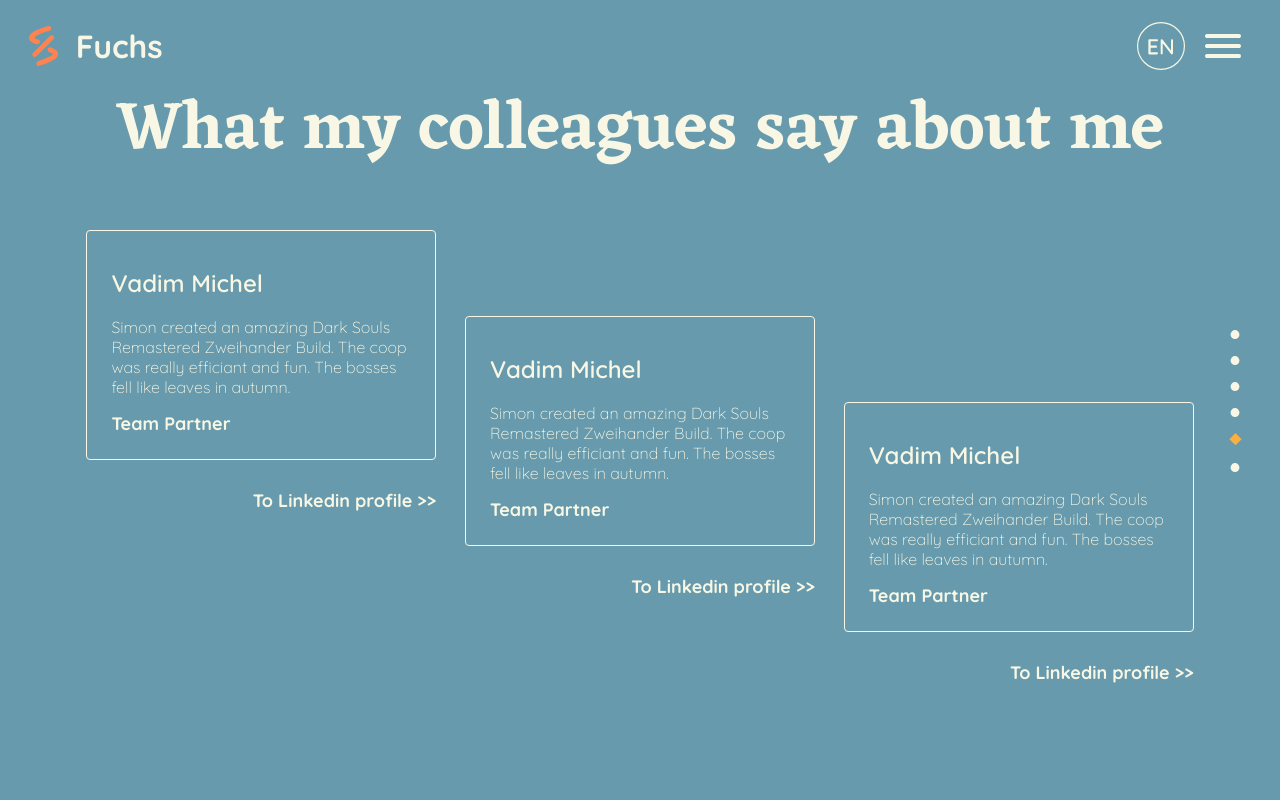
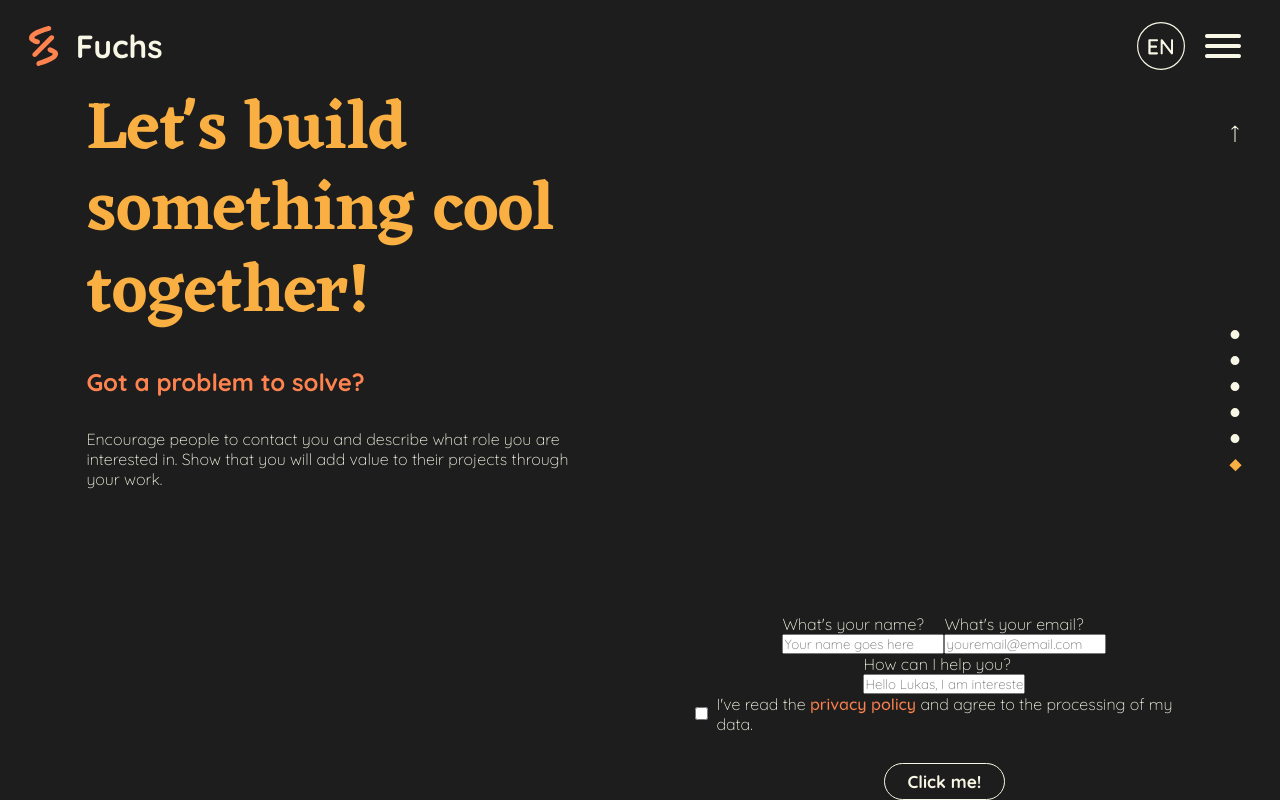
Before and after one commit to SimCommit/portfolio-website, an Angular app: page / in a window 1280 px wide. Built offline with nearby package versions, Linux system fonts and the light colour scheme.

Commit message:
feat: add ContactComponent with initial structure and styles

```diff
--- /dev/null
+++ b/src/app/main-page/contact/contact.component.html
@@ -0,0 +1,30 @@
+<section id="section-6">
+    <div id="contact-text">
+        <h2>Let's build something cool together!</h2>
+        <p id="c-question">Got a problem to solve?</p>
+        <p>Encourage people to contact you and describe what role you are interested in. Show that you will add value to
+            their projects through your work. </p>
+    </div>
+
+    <form>
+        <div>
+            <label>
+                What's your name?
+                <input type="text" placeholder="Your name goes here" required>
+            </label>
+            <label>
+                What's your email?
+                <input type="email" placeholder="youremail@email.com" required>
+            </label>
+        </div>
+        <label>
+            How can I help you?
+            <input type="text" placeholder="Hello Lukas, I am interested in..." required>
+        </label>
+        <label id="input-checkbox">
+            <input type="checkbox" required>
+            <span>I've read the <a href="#">privacy policy</a> and agree to the processing of my data.</span>
+        </label>
+        <app-primary-button></app-primary-button>
+    </form>
+</section>
--- /dev/null
+++ b/src/app/main-page/contact/contact.component.scss
@@ -0,0 +1,59 @@
+@use "./../../../styles/_mixins" as *;
+@use "./../../../styles/_variables" as *;
+
+section {
+  @include sectionBoxStyle($bc: $main-black);
+  @include dFlex($ai: flex-start, $jc: space-between);
+}
+
+#contact-text {
+  width: 45%;
+  @include dFlex($fd: column, $ai: flex-start);
+
+  h2 {
+    color: $main-yellow;
+  }
+
+  p {
+    margin-top: 32px;
+  }
+}
+
+#c-question {
+  font-size: 24px;
+  font-weight: bold;
+  color: $main-coral;
+  //   text-align: start;
+}
+
+form {
+  width: 45%;
+  align-self: flex-end;
+  @include dFlex($fd: column);
+
+  div {
+    @include dFlex($jc: space-between);
+  }
+
+  label {
+    @include dFlex($fd: column, $ai: flex-start);
+  }
+}
+
+#input-checkbox {
+  @include dFlex($ai: center, $g: 8px);
+
+  a {
+    color: $main-coral;
+    -webkit-text-stroke: 0.2px $main-black;
+    font-weight: 600;
+
+    &:hover {
+      color: $main-ivory;
+      -webkit-text-stroke: 0.2px $main-ivory;
+    }
+  }
+}
+
+.input-field {
+}
--- a/src/app/main-page/main-page-state.service.ts
+++ b/src/app/main-page/main-page-state.service.ts
@@ -5,7 +5,7 @@ import { Injectable } from '@angular/core';
 })
 export class MainPageStateService {
 
-  currentSection:number = 5;
+  currentSection:number = 6;
 
   mobileView:boolean = false;
 
--- a/src/app/main-page/main-page.component.html
+++ b/src/app/main-page/main-page.component.html
@@ -3,4 +3,5 @@
 <!-- <app-about-me></app-about-me> -->
 <!-- <app-skills></app-skills> -->
 <!-- <app-portfolio></app-portfolio> -->
- <app-references></app-references>
+ <!-- <app-references></app-references> -->
+ <app-contact></app-contact>
--- a/src/app/main-page/main-page.component.ts
+++ b/src/app/main-page/main-page.component.ts
@@ -5,10 +5,11 @@ import { AboutMeComponent } from "./about-me/about-me.component";
 import { SkillsComponent } from './skills/skills.component';
 import { PortfolioComponent } from './portfolio/portfolio.component';
 import { ReferencesComponent } from './references/references.component';
+import { ContactComponent } from './contact/contact.component';
 
 @Component({
   selector: 'app-main-page',
-  imports: [HeroComponent, SectionNavComponent, AboutMeComponent, SkillsComponent, PortfolioComponent, ReferencesComponent],
+  imports: [HeroComponent, SectionNavComponent, AboutMeComponent, SkillsComponent, PortfolioComponent, ReferencesComponent, ContactComponent],
   templateUrl: './main-page.component.html',
   styleUrl: './main-page.component.scss'
 })
```
Also changed, not shown: src/app/main-page/contact/contact.component.ts (added, +12 -0 lines).
